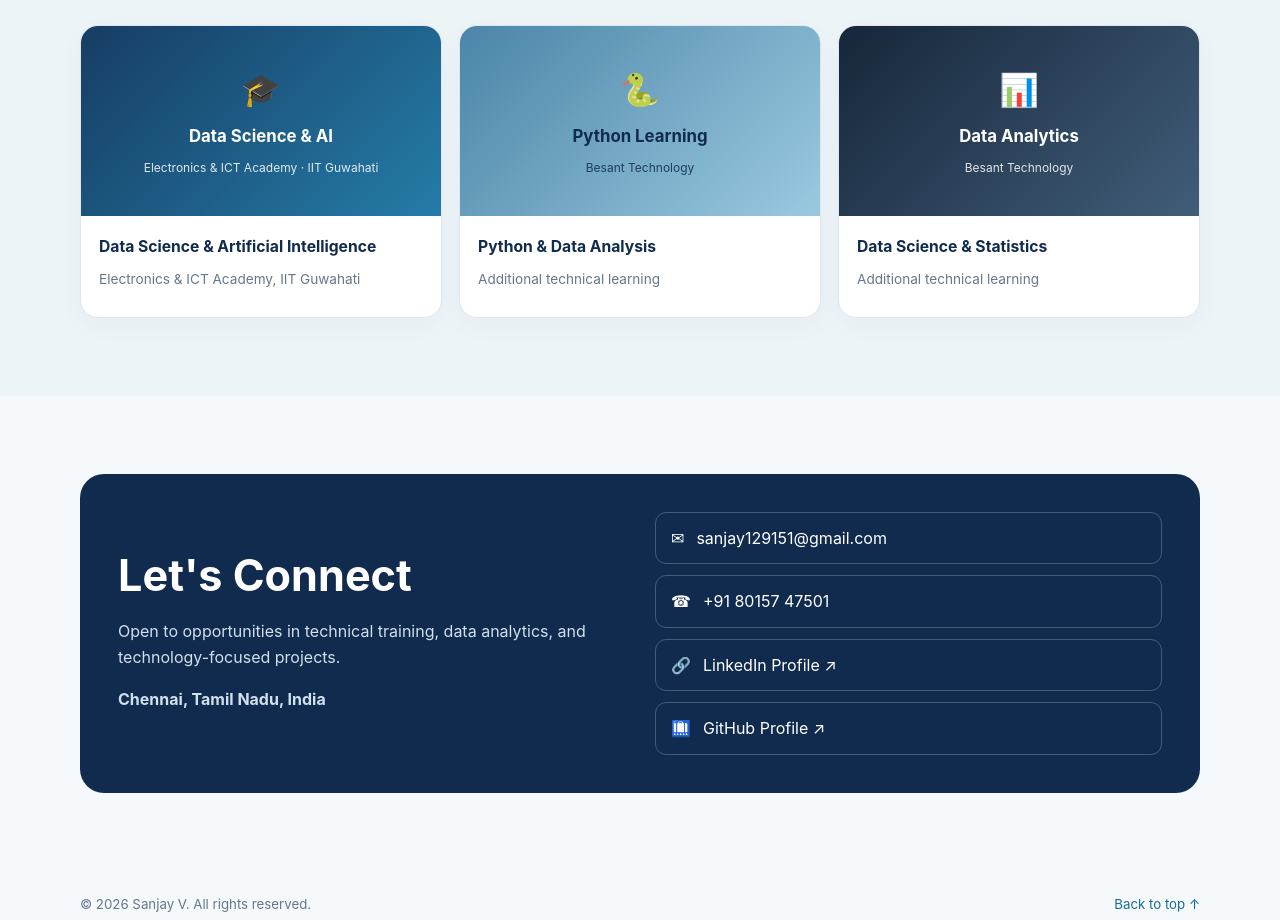
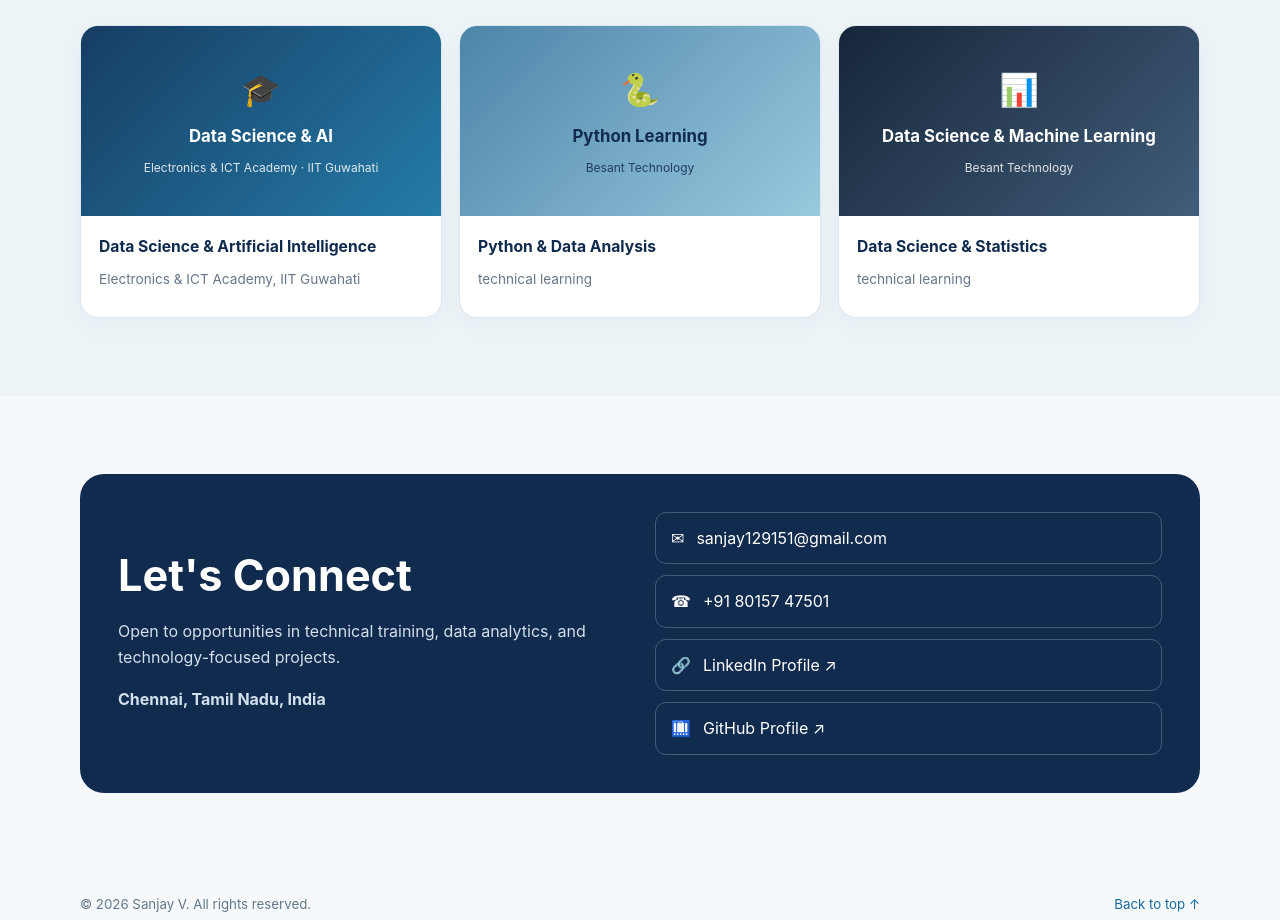
Before and after one commit to sanjaypixel/portfolio, a plain HTML site: page index.html in a window 1280 px wide. Shown: the part 4800-5720 px from the top of the page. Drawn offline with Linux system fonts and the light colour scheme.

Commit message:
Update index.html

```diff
--- a/index.html
+++ b/index.html
@@ -839,7 +839,7 @@
 
                             <h3>Python & Data Analysis</h3>
 
-                            <p>Additional technical learning</p>
+                            <p>technical learning</p>
 
                         </div>
 
@@ -852,7 +852,7 @@
 
                             <span>📊</span>
 
-                            <strong>Data Analytics</strong>
+                            <strong>Data Science & Machine Learning</strong>
 
                             <small>Besant Technology</small>
 
@@ -862,7 +862,7 @@
 
                             <h3>Data Science & Statistics</h3>
 
-                            <p>Additional technical learning</p>
+                            <p> technical learning</p>
 
                         </div>
 
```
